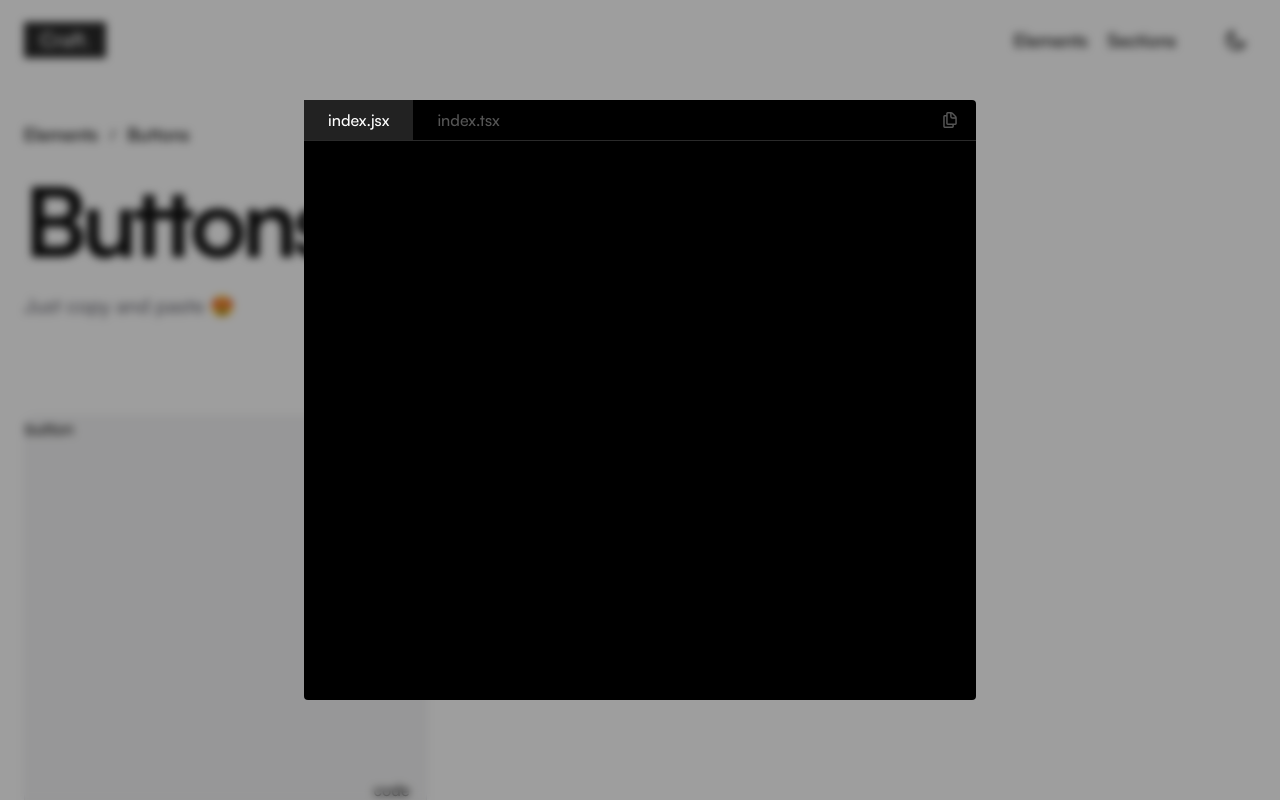
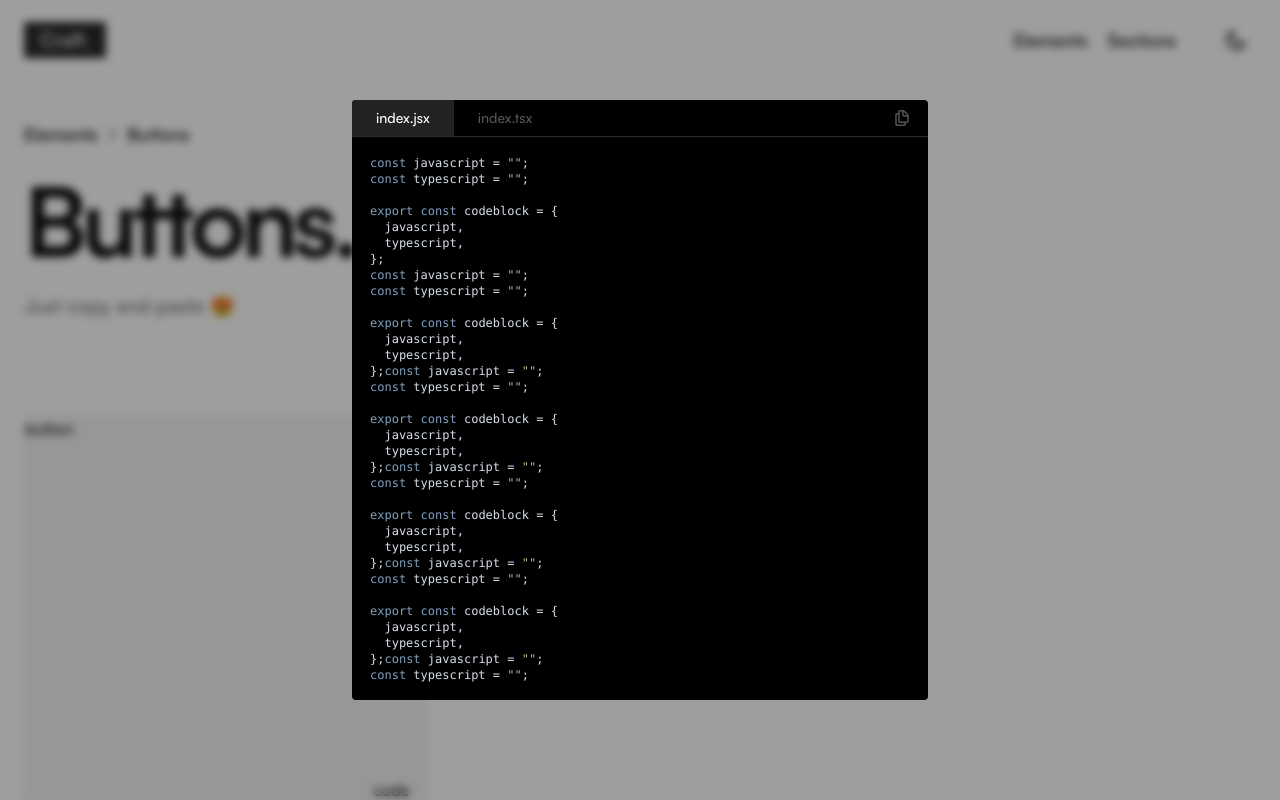
Before and after one commit to Jeff-Maina/craft, a Next.js app: page /elements/buttons in a window 1280 px wide. Both pictures are taken after a click on the button "code". Shown: the top 800 px of the page. Built offline with nearby package versions, Linux system fonts and the light colour scheme.

Commit message:
Finish codeblock

```diff
--- a/src/app/(pages)/elements/buttons/examples/Button001/codeblock.tsx
+++ b/src/app/(pages)/elements/buttons/examples/Button001/codeblock.tsx
@@ -1,7 +1,52 @@
-const javascript: string = "";
+const javascript: string = `const javascript = "";
+const typescript = "";
+
+export const codeblock = {
+  javascript,
+  typescript,
+};
+const javascript = "";
+const typescript = "";
+
+export const codeblock = {
+  javascript,
+  typescript,
+};const javascript = "";
+const typescript = "";
+
+export const codeblock = {
+  javascript,
+  typescript,
+};const javascript = "";
+const typescript = "";
+
+export const codeblock = {
+  javascript,
+  typescript,
+};const javascript = "";
+const typescript = "";
+
+export const codeblock = {
+  javascript,
+  typescript,
+};const javascript = "";
+const typescript = "";
+
+export const codeblock = {
+  javascript,
+  typescript,
+};
+`;
+const typescript: string = `const javascript: string = "";
 const typescript: string = "";
 
 export const codeblock = {
   javascript,
   typescript,
 };
+`;
+
+export const codeblock = {
+  javascript,
+  typescript,
+};
--- a/src/app/globals.css
+++ b/src/app/globals.css
@@ -35,3 +35,8 @@ body::-webkit-scrollbar {
 .codeHighlighter {
   background-color: transparent !important;
 }
+
+.codeHighlighter::-webkit-scrollbar {
+  background-color: transparent;
+
+}
--- a/src/components/codeblock/CodeModal.tsx
+++ b/src/components/codeblock/CodeModal.tsx
@@ -53,10 +53,10 @@ const CodeModal: FC<ModalProps> = ({ modalProps }) => {
           e.stopPropagation();
           openModal();
         }}
-        className="w-[90%] h-3/4 bg-black max-w-2xl rounded"
+        className="w-[90%] h-3/4 bg-black max-w-xl rounded overflow-hidden"
       >
         <header className="w-full flex items-center  border-b border-[#2a2a2a] font-satoshi-medium text-[#555] justify-between pr-2">
-          <div className="flex items-center text-sm md:text-base">
+          <div className="flex items-center text-sm">
             <button
               className={`px-4 lg:px-6 py-2 hover:bg-[#222] hover:text-[#888] transition-all duration-150 ${
                 isJavaScript && activeClass
@@ -81,12 +81,12 @@ const CodeModal: FC<ModalProps> = ({ modalProps }) => {
             {buttonSvg}
           </button>
         </header>
-        <div>
+        <div className="p-3 h-full pb-10">
           <SyntaxHighlighter
-            showLineNumbers
+            // showLineNumbers
             language="javascript"
             style={nord}
-            className="codeHighlighter"
+            className="codeHighlighter !text-xs h-full selection:bg-yellow-500 selection:text-black"
           >
             {currentLanguage}
           </SyntaxHighlighter>
```
